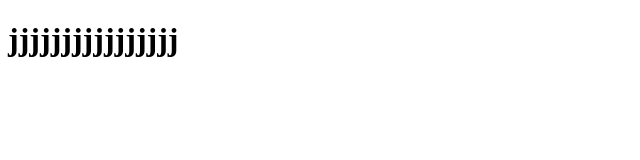
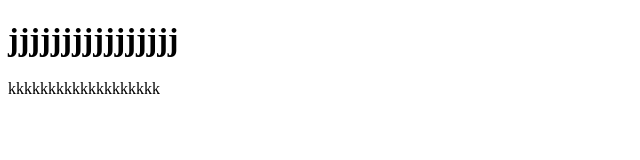
Before and after one commit to joy979/nnnn, a plain HTML site: page index.html in a window 1280 px wide. Shown: the whole page, without its empty margins (0-640 px from the left). Drawn offline with Linux system fonts and the light colour scheme.

Commit message:
second commit

```diff
--- a/index.html
+++ b/index.html
@@ -8,5 +8,6 @@
 </head>
 <body>
     <h1>jjjjjjjjjjjjjjjj</h1>
+    <p>kkkkkkkkkkkkkkkkkkk</p>
 </body>
 </html>
```
